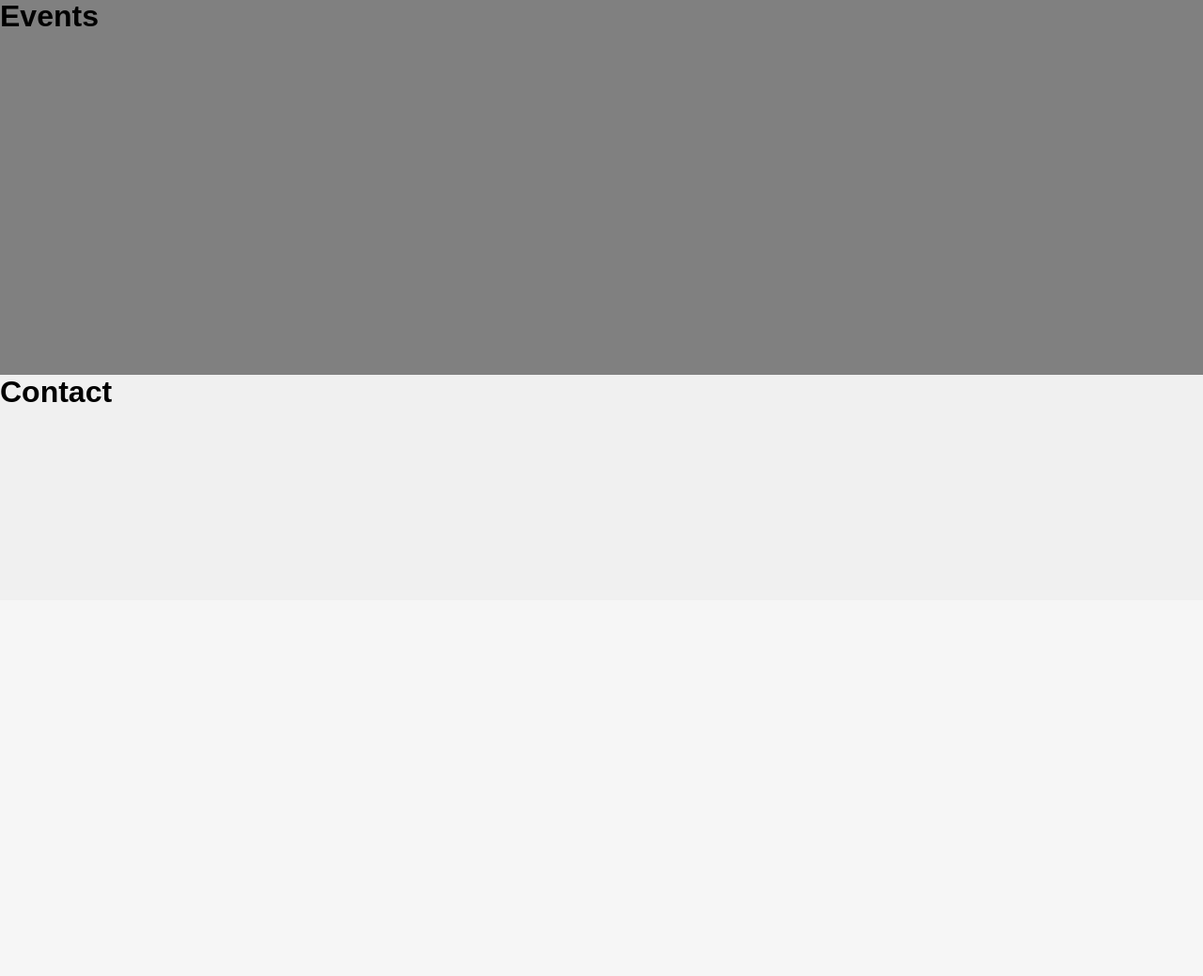
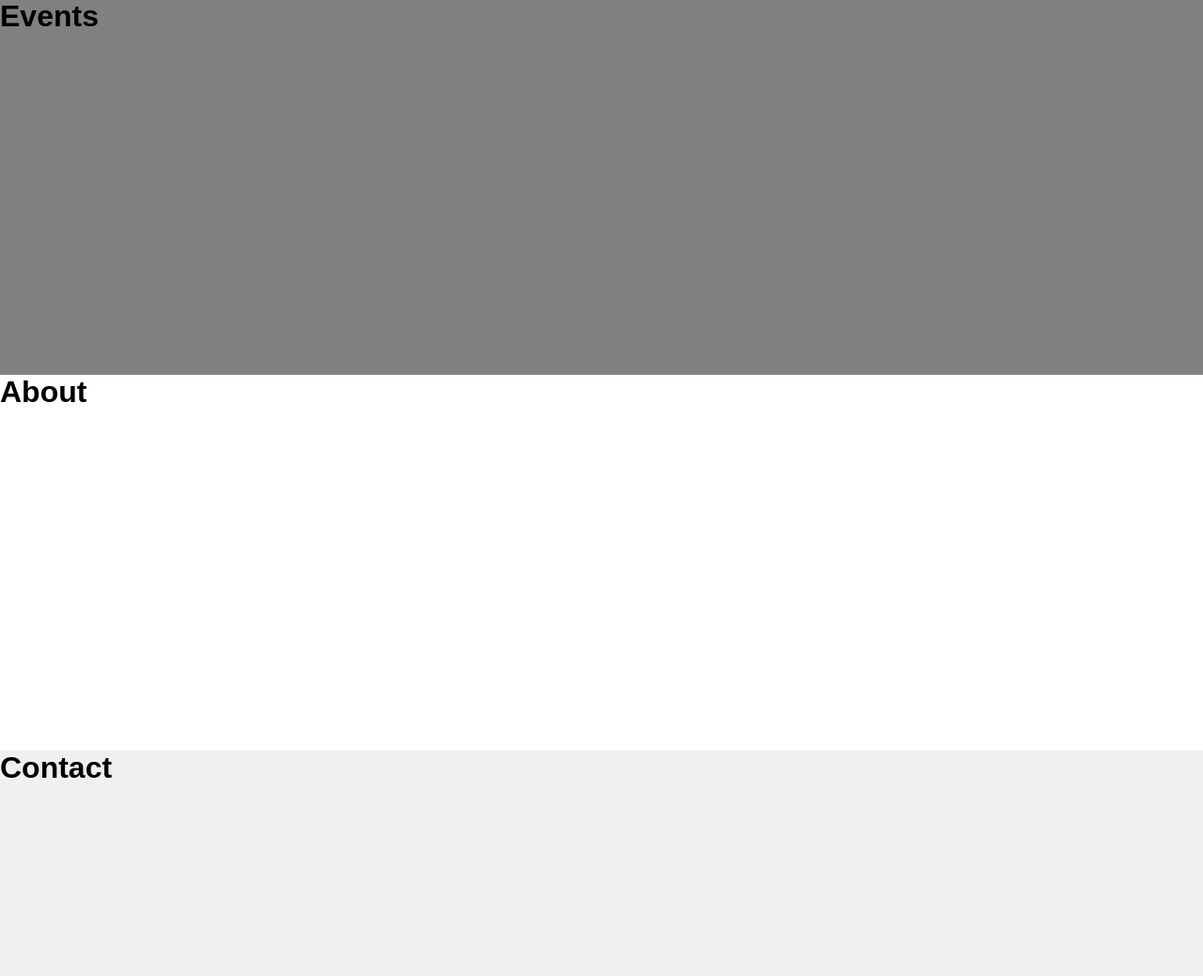
Before and after one commit to Baron105/DBMS-WebApp, a Flask app: page / in a window 1280 px wide. Shown: the part 801-1840 px from the top of the page at 94% size. Before the commit the page ends 1229 px from the top, so only its background shows below. Run offline with Flask 3, Linux system fonts and the light colour scheme; some libraries are stand-ins or nearby versions.

Commit message:
about section added

```diff
--- a/templates/home.html
+++ b/templates/home.html
@@ -30,6 +30,8 @@
         <h1>Events</h1>
     </div>
 
+    <div id="about" class="home-about">
+        <h1>About<h1>
     </div>
 
     <div class="home-footer">
```
